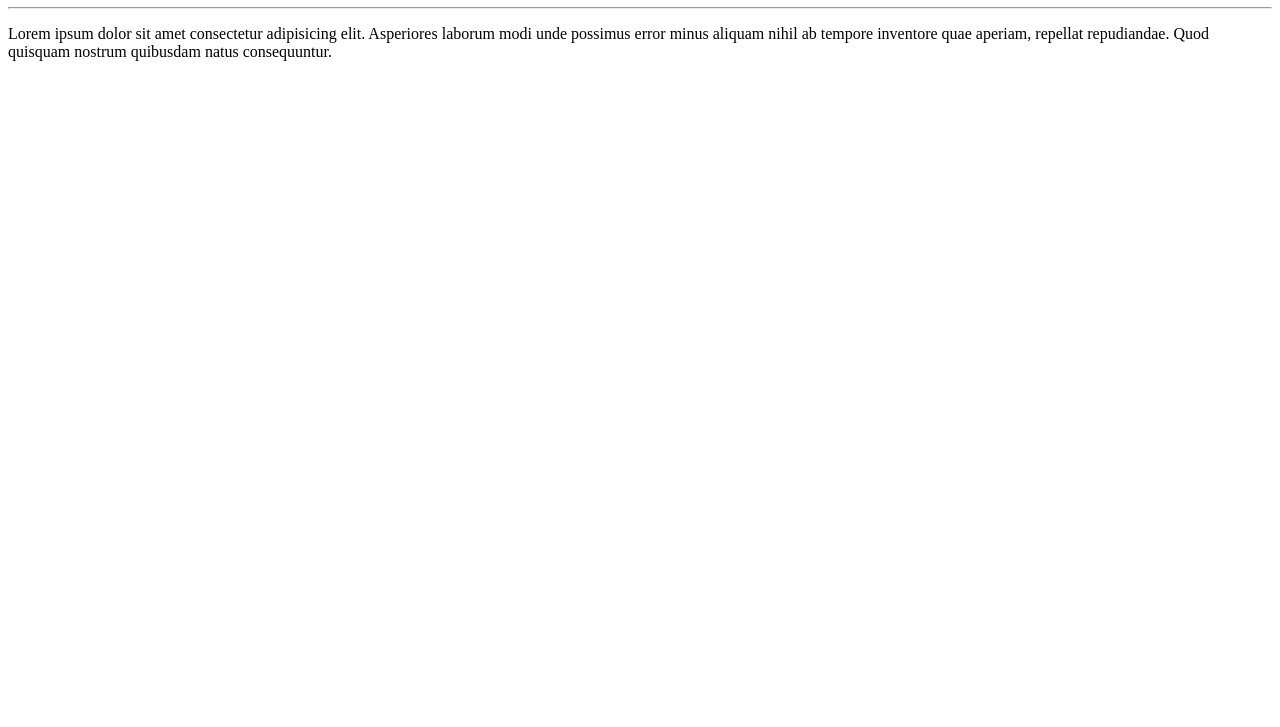
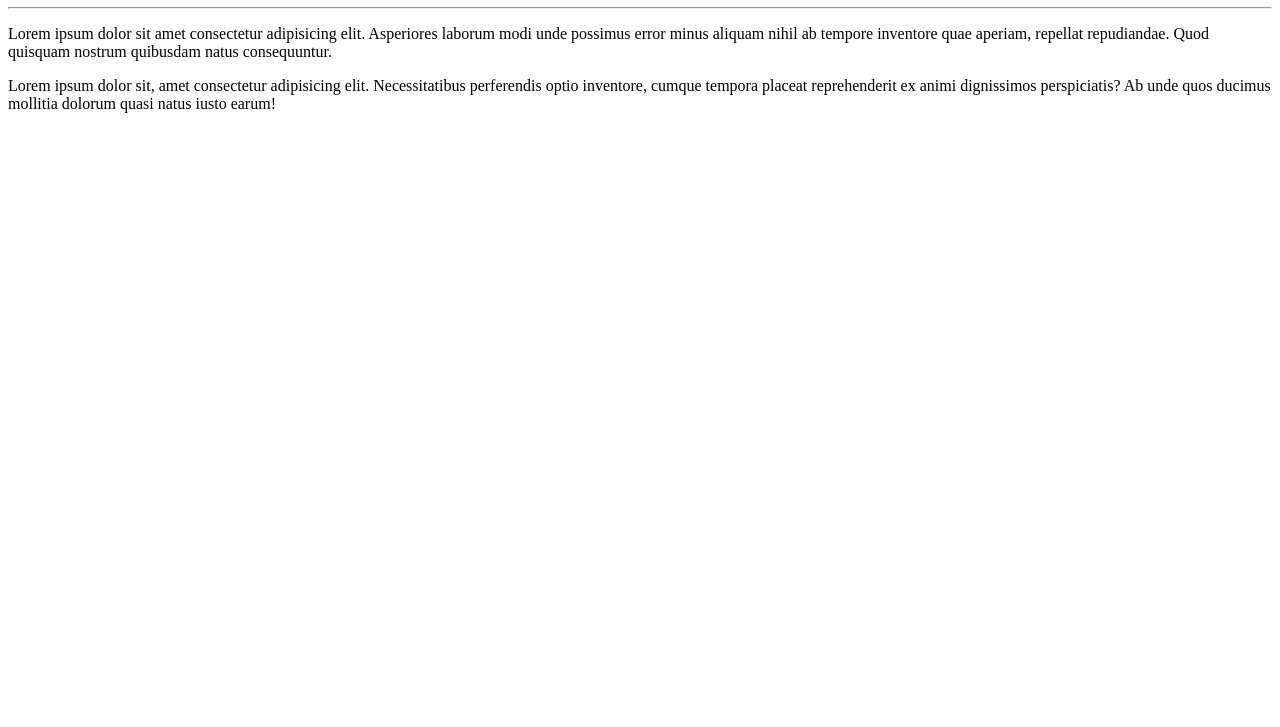
Before and after one commit to robertosenra/Ola-mundo, a plain HTML site: page site-exemplo/index.html in a window 1280 px wide. Shown: the part 73-800 px from the top of the page. Drawn offline with Linux system fonts and the light colour scheme.

Commit message:
Adicionei um parágrafo

```diff
--- a/site-exemplo/index.html
+++ b/site-exemplo/index.html
@@ -9,5 +9,6 @@
     <h1>Ola, Mundo</h1>
     <hr>
     <p>Lorem ipsum dolor sit amet consectetur adipisicing elit. Asperiores laborum modi unde possimus error minus aliquam nihil ab tempore inventore quae aperiam, repellat repudiandae. Quod quisquam nostrum quibusdam natus consequuntur.</p>
+    <p>Lorem ipsum dolor sit, amet consectetur adipisicing elit. Necessitatibus perferendis optio inventore, cumque tempora placeat reprehenderit ex animi dignissimos perspiciatis? Ab unde quos ducimus mollitia dolorum quasi natus iusto earum!</p>
 </body>
 </html>
```
